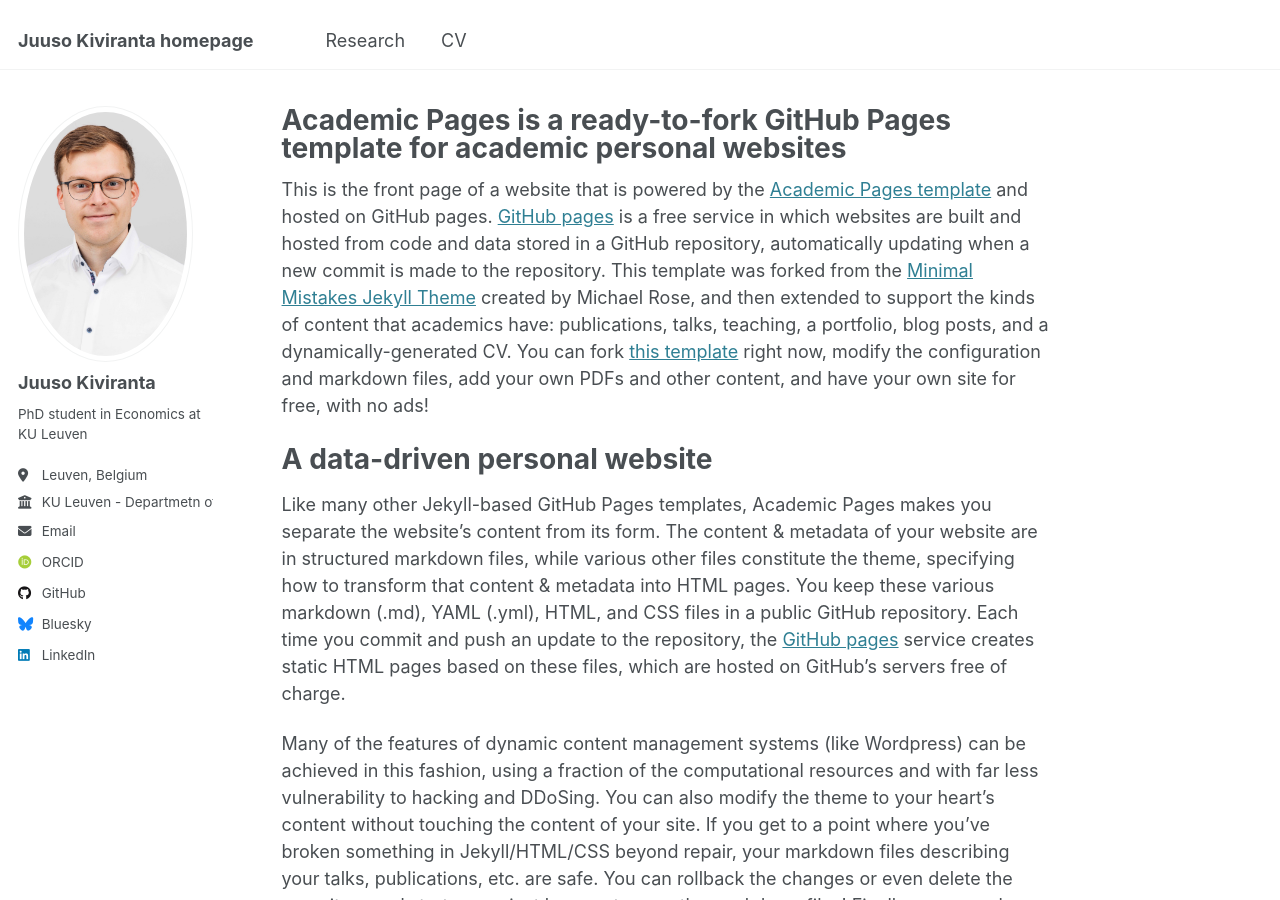
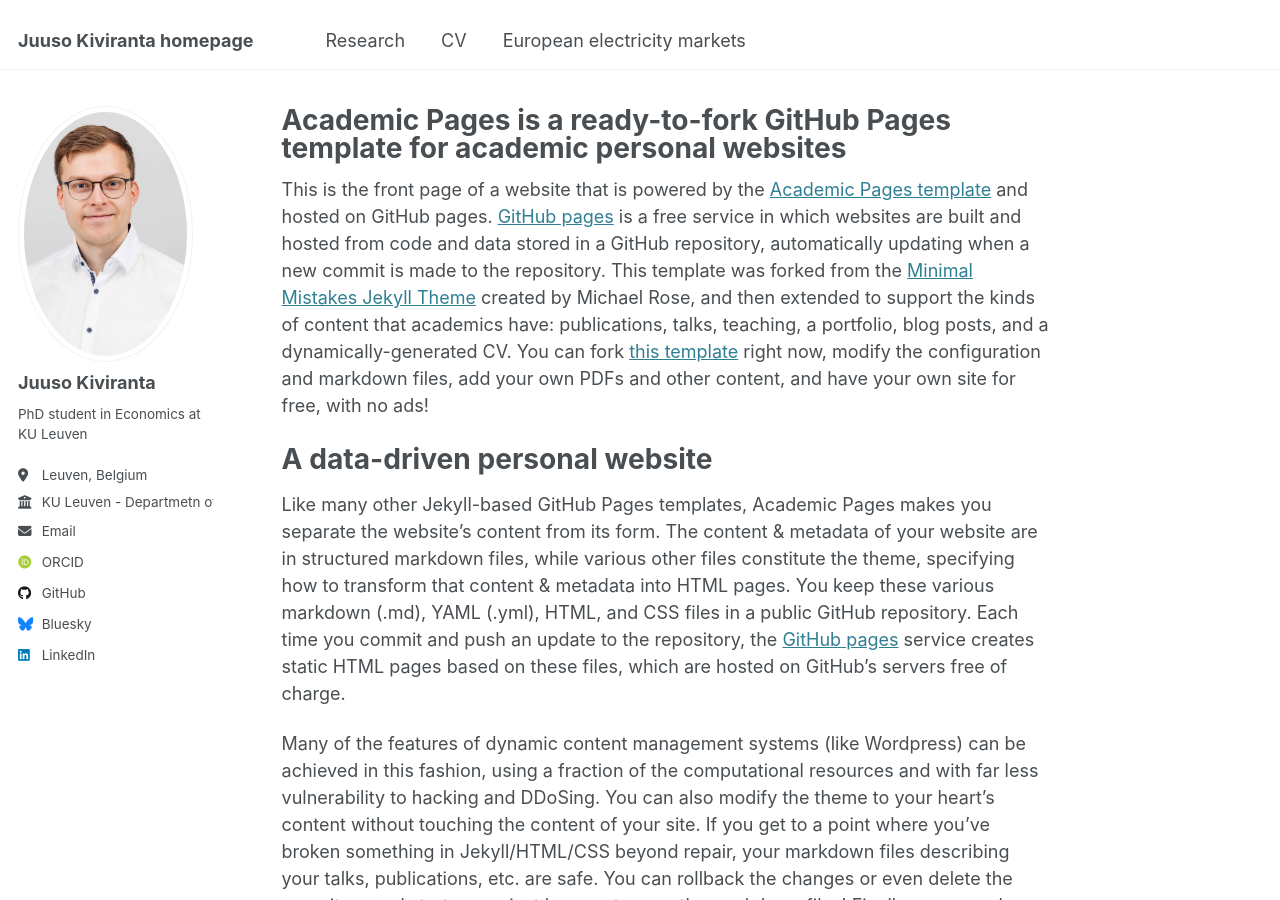
Before and after one commit to jkiviranta/jkiviranta.github.io, a Jekyll site: the page built from _pages/about.md, in a window 1280 px wide and 900 px high. Built offline with Jekyll 4.4.1, drawn with Linux system fonts in a browser that asks for light colours; some web fonts are replaced.

Commit message:
Update navigation.yml

```diff
--- a/_data/navigation.yml
+++ b/_data/navigation.yml
@@ -7,6 +7,12 @@
 main:
   - title: "Research"
     url: /publications/
+
+  - title: "CV"
+    url: /cv/
+
+  - title: "European electricity markets"
+    url: /eur_elec_markets/
 
   #- title: "Talks"
   #  url: /talks/
@@ -20,8 +26,7 @@
   #- title: "Blog Posts"
   #  url: /year-archive/
 
-  - title: "CV"
-    url: /cv/
+
 
   #- title: "Guide"
   #  url: /markdown/
```
